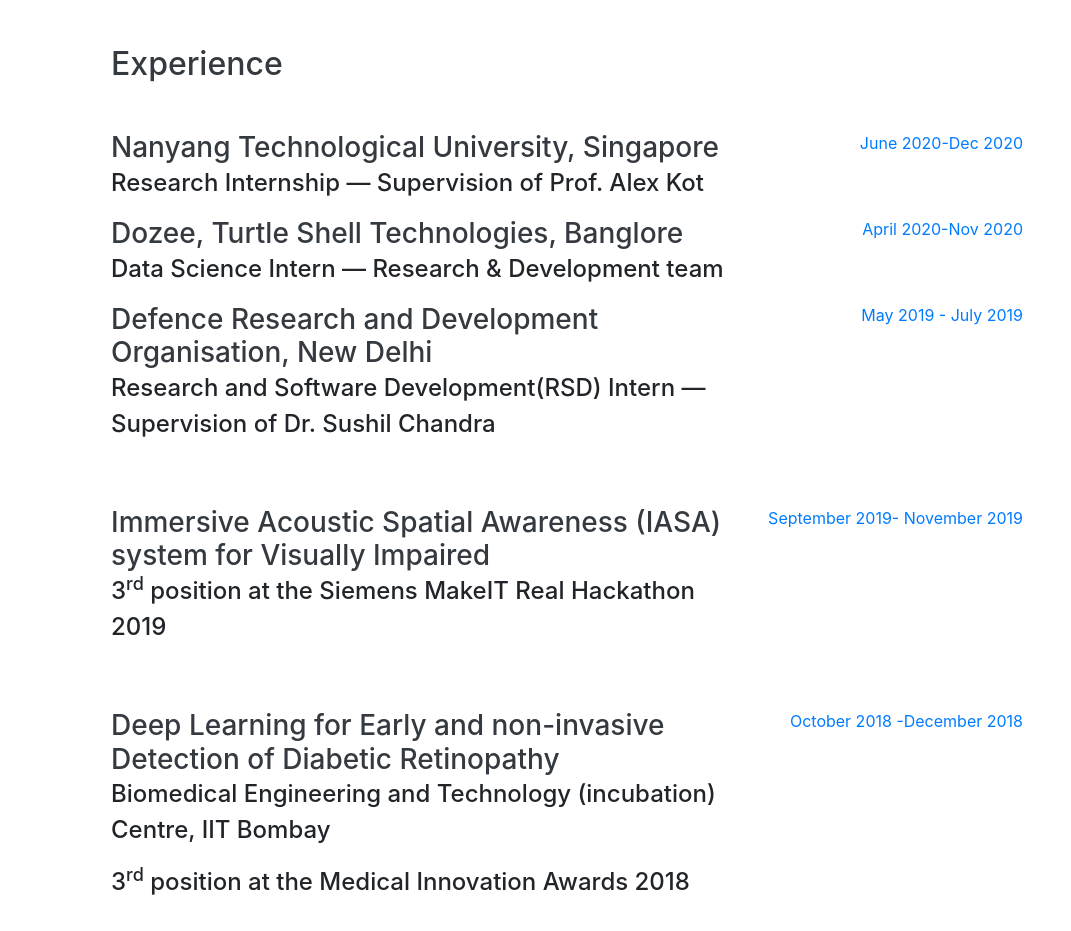
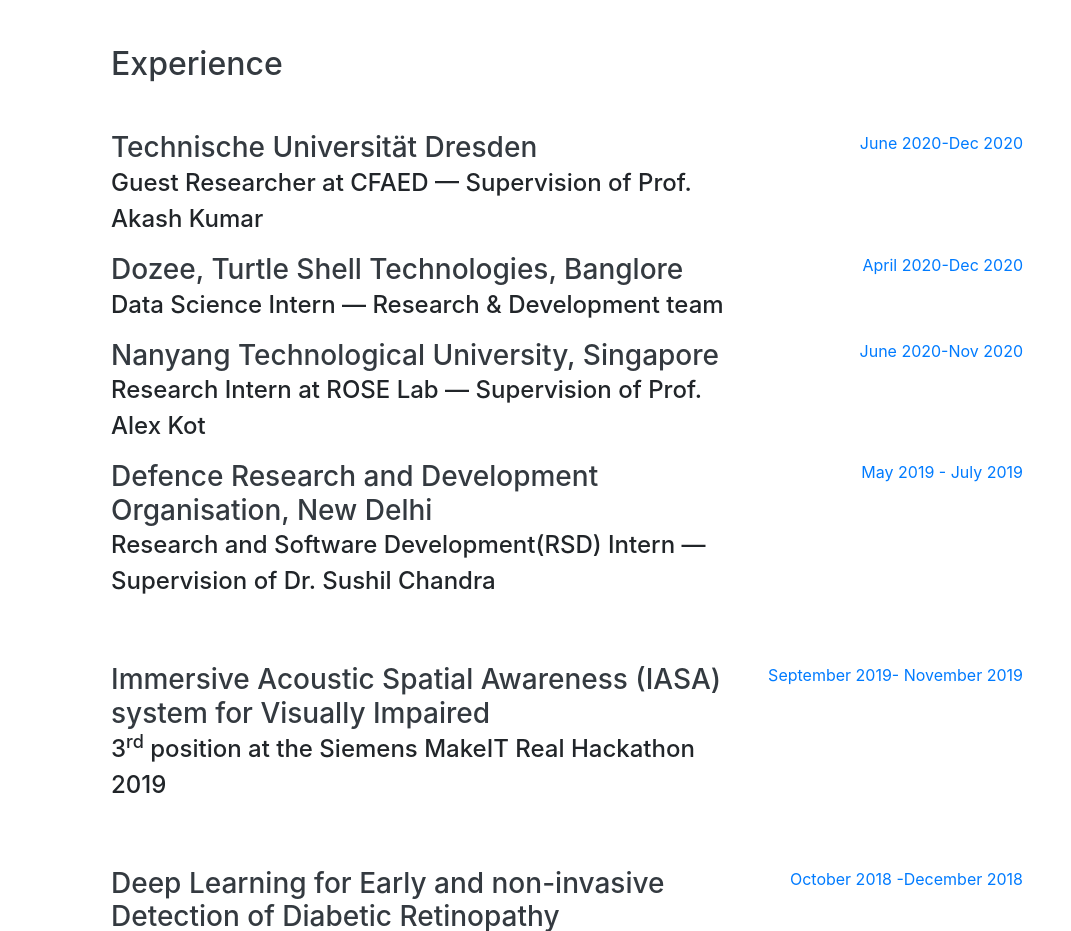
Before and after one commit to nemathahmed/nemathahmed.github.io, a website with bundled scripts: page index.html in a window 1280 px wide. Shown: the part 804-1735 px from the top of the page, without its empty margins (209-1280 px from the left). Built offline with nearby package versions, Linux system fonts and the light colour scheme; a web font is replaced by a local one.

Commit message:
Update index.html

```diff
--- a/index.html
+++ b/index.html
@@ -109,27 +109,37 @@
     <section class="resume-section p-3 p-lg-5 d-flex justify-content-center" id="experience">
       <div class="w-100">
         <h2 class="mb-5">Experience</h2>
-
-       <div class="resume-item d-flex flex-column flex-md-row justify-content-between">
+        <div class="resume-item d-flex flex-column flex-md-row justify-content-between">
           <div class="resume-content">
-            <h3 class="mb-0">Nanyang Technological University, Singapore</h3>
-            <div class="subheading mb-3">Research Internship — Supervision of Prof. Alex Kot</div>
+            <h3 class="mb-0">Technische Universität Dresden</h3>
+            <div class="subheading mb-3">Guest Researcher at CFAED — Supervision of Prof. Akash Kumar</div>
 
           </div>
           <div class="resume-date text-md-right">
             <span class="text-primary">June 2020-Dec 2020</span>
           </div>
         </div>
-
         <div class="resume-item d-flex flex-column flex-md-row justify-content-between">
           <div class="resume-content">
             <h3 class="mb-0">Dozee, Turtle Shell Technologies, Banglore</h3>
             <div class="subheading mb-3">Data Science Intern — Research & Development team</div>
              </div>
           <div class="resume-date text-md-right">
-            <span class="text-primary">April 2020-Nov 2020</span>
+            <span class="text-primary">April 2020-Dec 2020</span>
           </div>
         </div>
+       <div class="resume-item d-flex flex-column flex-md-row justify-content-between">
+          <div class="resume-content">
+            <h3 class="mb-0">Nanyang Technological University, Singapore</h3>
+            <div class="subheading mb-3">Research Intern at ROSE Lab — Supervision of Prof. Alex Kot</div>
+
+          </div>
+          <div class="resume-date text-md-right">
+            <span class="text-primary">June 2020-Nov 2020</span>
+          </div>
+        </div>
+
+
         <div class="resume-item d-flex flex-column flex-md-row justify-content-between mb-5">
           <div class="resume-content">
             <h3 class="mb-0">Defence Research and Development Organisation, New Delhi</h3>
```
